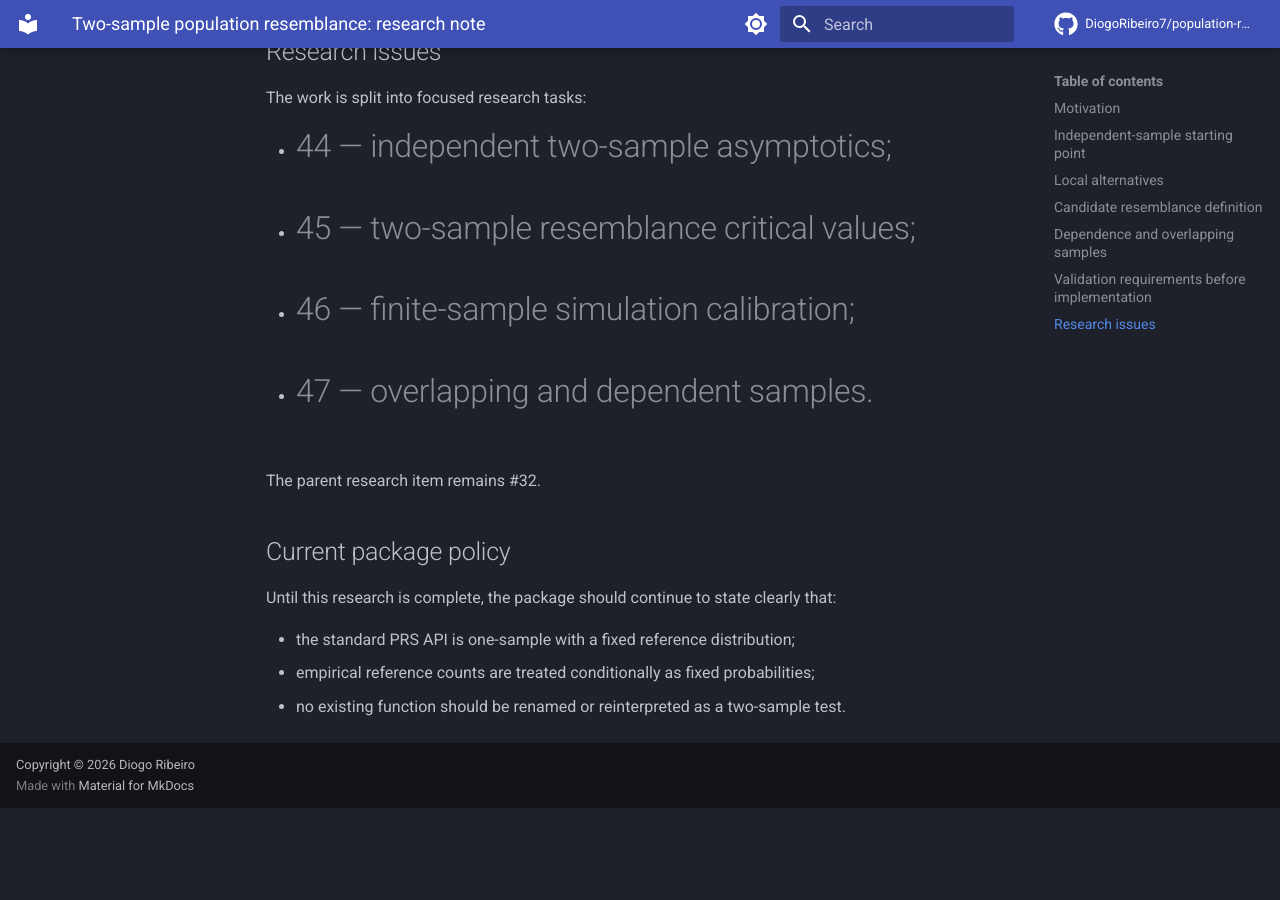
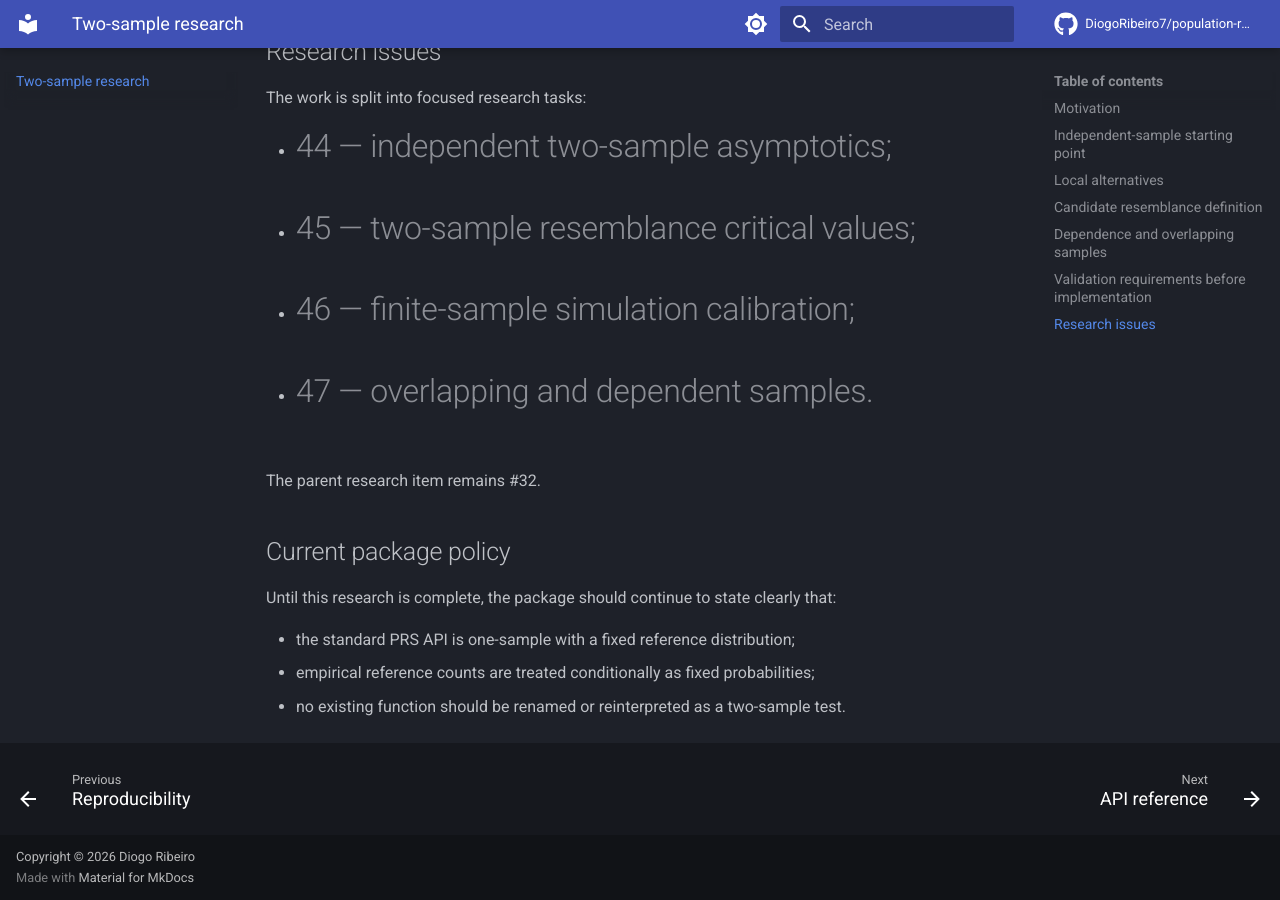
Before and after one commit to DiogoRibeiro7/population-resemblance, an MkDocs documentation site: the page built from docs/two-sample-research.md, in a window 1280 px wide and 900 px high, scrolled down 3769 px. Built offline with MkDocs 1.6.1 and Material for MkDocs 9.7.7, drawn with Linux system fonts in a browser that asks for light colours; comment, search, counter and statistics services are not loaded; before the commit the page ends 4577 px from its top, so only the background shows below that.

Commit message:
docs: add two-sample research note to navigation

```diff
--- a/mkdocs.yml
+++ b/mkdocs.yml
@@ -45,6 +45,7 @@ nav:
   - Theory: theory.md
   - Simulation: simulation.md
   - Reproducibility: reproducibility.md
+  - Two-sample research: two-sample-research.md
   - API reference: api.md
   - Public API policy: public-api.md
   - Development: development.md
```
